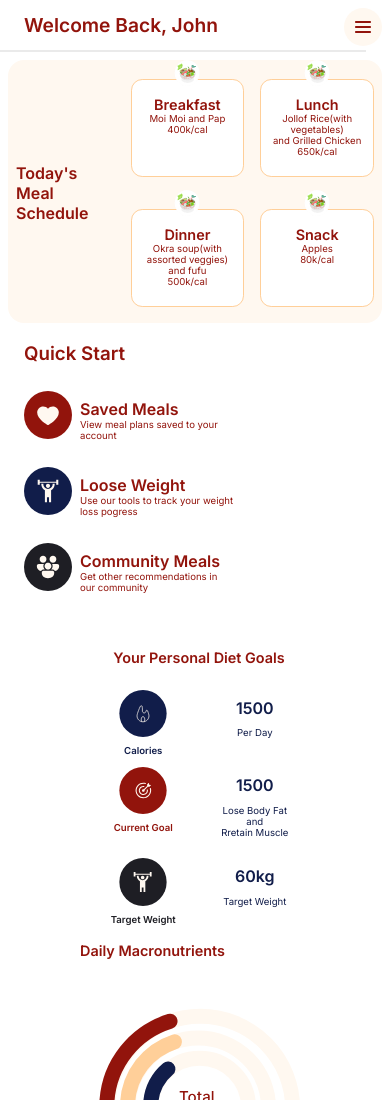
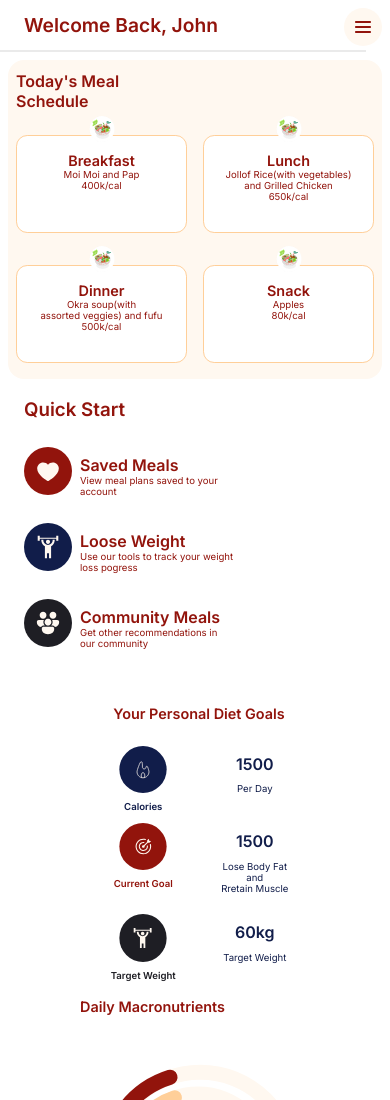
Before and after one commit to FumnayaOgbechie/actual-mabby-care, a plain HTML site: page index.html in a window 390 px wide. Shown: the top 1100 px of the page. Drawn offline with Linux system fonts and the light colour scheme.

```diff
--- a/style.css
+++ b/style.css
@@ -637,3 +637,9 @@
         margin: var(--default-margin);
     }
 }
+@media (max-width: 425px) {
+    .meal {
+        display: block;
+        margin: var(--default-margin);
+    }
+}
```
Also changed, not shown: assests/Facebook.svg (added), assests/Instagram.svg (added), assests/TwitterX.svg (added), assests/loginimage.svg (added), assests/logologin.svg (added).
